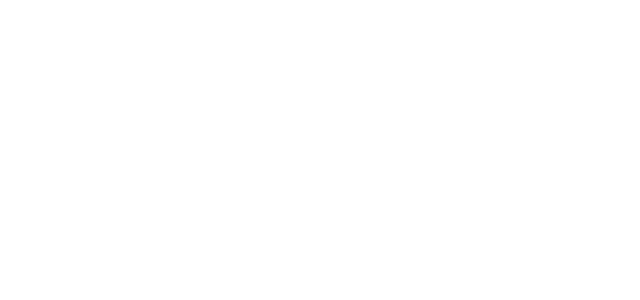
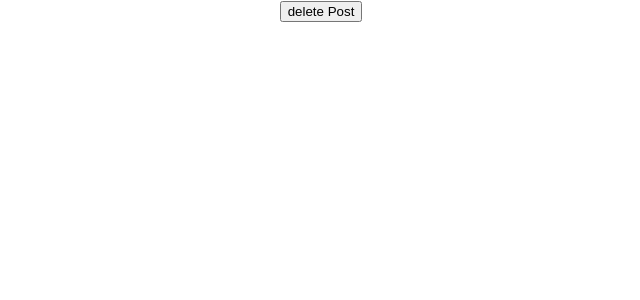
Before and after one commit to jesiolowski-wsb/redux-lsyp, a React (Create React App) app: page / in a window 1280 px wide. Shown: the top 300 px of the page, without its empty margins (319-959 px from the left). Built offline with nearby package versions, Linux system fonts and the light colour scheme.

Commit message:
mapDispatchToProps + button (no logic in reducer yet)

```diff
--- a/src/App.js
+++ b/src/App.js
@@ -3,13 +3,25 @@
 
 function App(props) {
   console.log(props);
-  return <div className="App"></div>;
+  return (
+    <div className="App">
+      <button onClick={() => props.deletePost(1)}> delete Post</button>
+    </div>
+  );
 }
 
 const mapStateToProps = (state, ownProps) => {
   return {
-    posts: state.posts.find((post) => post.id === ownProps.postId),
+    posts: state.posts,
   };
 };
 
-export default connect(mapStateToProps)(App);
+const mapDispatchToProps = (dispatch) => {
+  return {
+    deletePost: (id) => {
+      dispatch({ type: "DELETE_POST", id });
+    },
+  };
+};
+
+export default connect(mapStateToProps, mapDispatchToProps)(App);
--- a/src/index.js
+++ b/src/index.js
@@ -12,7 +12,7 @@
 ReactDOM.render(
   <React.StrictMode>
     <Provider store={store}>
-      <App postId={4} />
+      <App />
     </Provider>
   </React.StrictMode>,
   document.getElementById("root")
```
